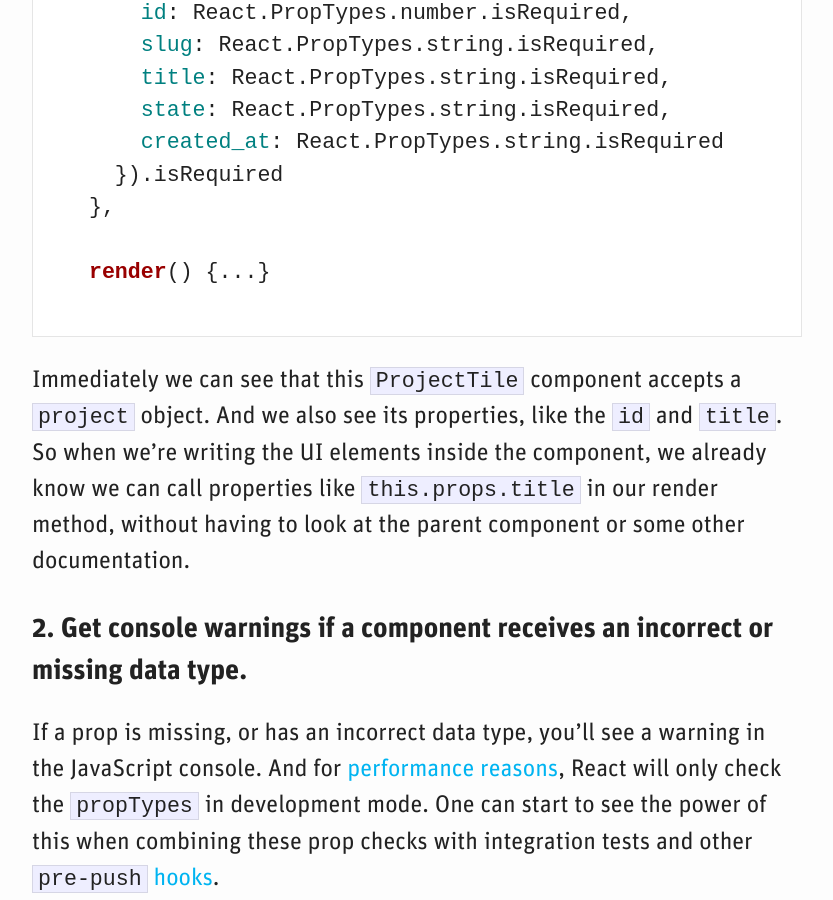
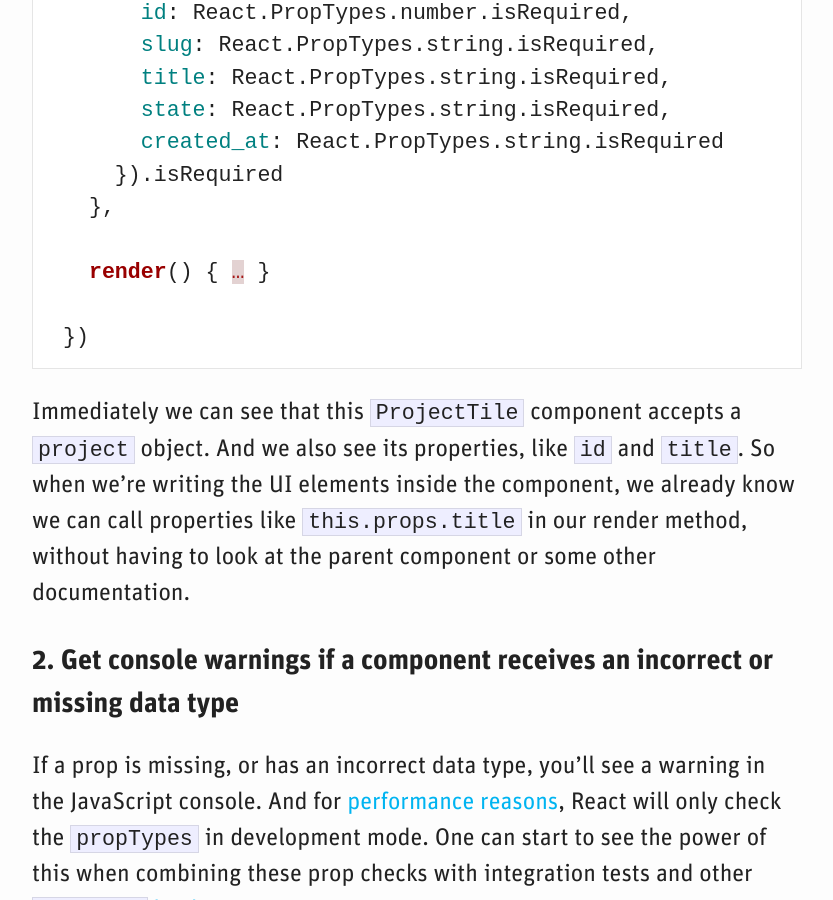
Before and after one commit to edenspiekermann/espi-devblog, a Jekyll site: the page built from _posts/2015-10-22-prop-type-checking-in-react.md, in a window 1280 px wide and 900 px high, scrolled down 1093 px. Shown: the whole window, without its empty margins (223-1056 px from the left). Built offline with Jekyll 4.4.1, drawn with Linux system fonts in a browser that asks for light colours; some of the changed text lies outside the part shown.

Commit message:
Added minor improvements to “Ensuring Component Stability through Prop Validation”

````diff
--- a/_posts/2015-10-22-prop-type-checking-in-react.md
+++ b/_posts/2015-10-22-prop-type-checking-in-react.md
@@ -4,11 +4,11 @@
 title: Ensuring Component Stability through Prop Validation
 ---
 
-Our React application for [Amaphiko](https://amaphiko.redbull.com) has grown quite a lot over the last year. One of our primary goals is to ensure the scalability and stability of the application. And to that end, we've been religiously adding prop checks to the top of every component. This serves a few purposes:
+Our React application for [Amaphiko](https://amaphiko.redbull.com) has grown quite a lot over the last year. One of our primary goals is to ensure the scalability and stability of the application. And to that end, we’ve been religiously adding prop checks to the top of every component. This serves a few purposes:
 
-### 1. Immediately see what data a component can process.
+### 1. Immediately see what data a component can process
 
-When you're looking at the code for a component, the first thing you expect to see is what type of data you have available. This eliminates needing to switch between looking at the API documentation and your component code. `propTypes` can serve as a sort of mini-reference to your back-end's API.
+When you’re looking at the code for a component, the first thing you expect to see is what type of data you have available. This eliminates needing to switch between looking at the API documentation and your component code. `propTypes` can serve as a sort of mini-reference to your back-end’s API.
 
 ```javascript
 import React from 'react';
@@ -25,23 +25,22 @@
     }).isRequired
   },
 
-  render() {...}
+  render() { … }
 
+})
 ```
 
-Immediately we can see that this `ProjectTile` component accepts a `project` object. And we also see its properties, like the `id` and `title`. So when we're writing the UI elements inside the component, we already know we can call properties like `this.props.title` in our render method, without having to look at the parent component or some other documentation.
+Immediately we can see that this `ProjectTile` component accepts a `project` object. And we also see its properties, like `id` and `title`. So when we’re writing the UI elements inside the component, we already know we can call properties like `this.props.title` in our render method, without having to look at the parent component or some other documentation.
 
+### 2. Get console warnings if a component receives an incorrect or missing data type
 
-### 2. Get console warnings if a component receives an incorrect or missing data type.
-
-If a prop is missing, or has an incorrect data type, you'll see a warning in the JavaScript console. And for [performance reasons](https://facebook.github.io/react/docs/reusable-components.html), React will only check the `propTypes` in development mode. One can start to see the power of this when combining these prop checks with integration tests and other `pre-push` [hooks](https://github.com/maxhoffmann/captain-git-hook).
-
+If a prop is missing, or has an incorrect data type, you’ll see a warning in the JavaScript console. And for [performance reasons](https://facebook.github.io/react/docs/reusable-components.html), React will only check the `propTypes` in development mode. One can start to see the power of this when combining these prop checks with integration tests and other `pre-push` [hooks](https://github.com/maxhoffmann/captain-git-hook).
 
 ### 3. See if API data changed
 
 It is often the case as a project grows, that the structure of a back-end API response could change, and therefore break an element in the UI if that piece of data is missing, or if a new property is added. Having `propTypes` can eliminate a whole swath of these kinds of errors.
 
-Let's consider the code snippet above. If a new property `teaser` is added to `this.props.project`, the required object shape defined in `React.PropTypes.shape()` would not match. In development, the console would warn us of this, and we would know to re-examine the data we're getting from `this.props`, and update our prop checks accordingly.
+Let’s consider the code snippet above. If a new property `teaser` is added to `this.props.project`, the required object shape defined in `React.PropTypes.shape()` would not match. In development, the console would warn us of this, and we would know to re-examine the data we’re getting from `this.props`, and update our prop checks accordingly.
 
 ### 4. Get one step closer to static type checks
 
````
